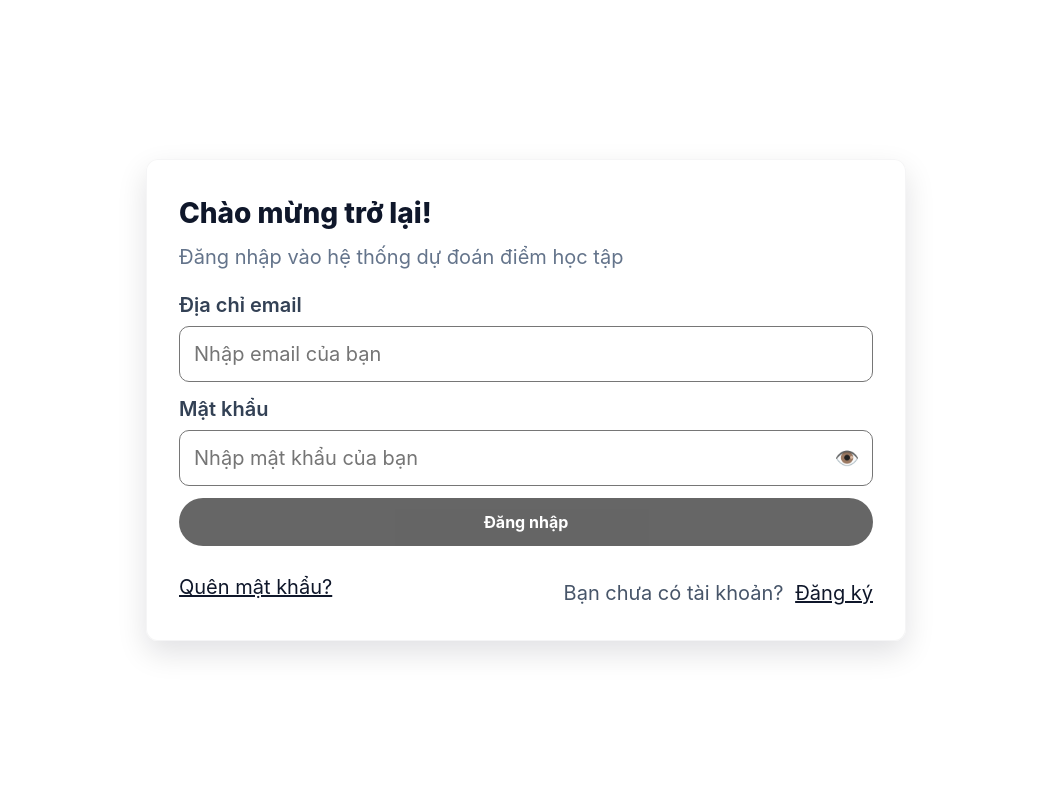
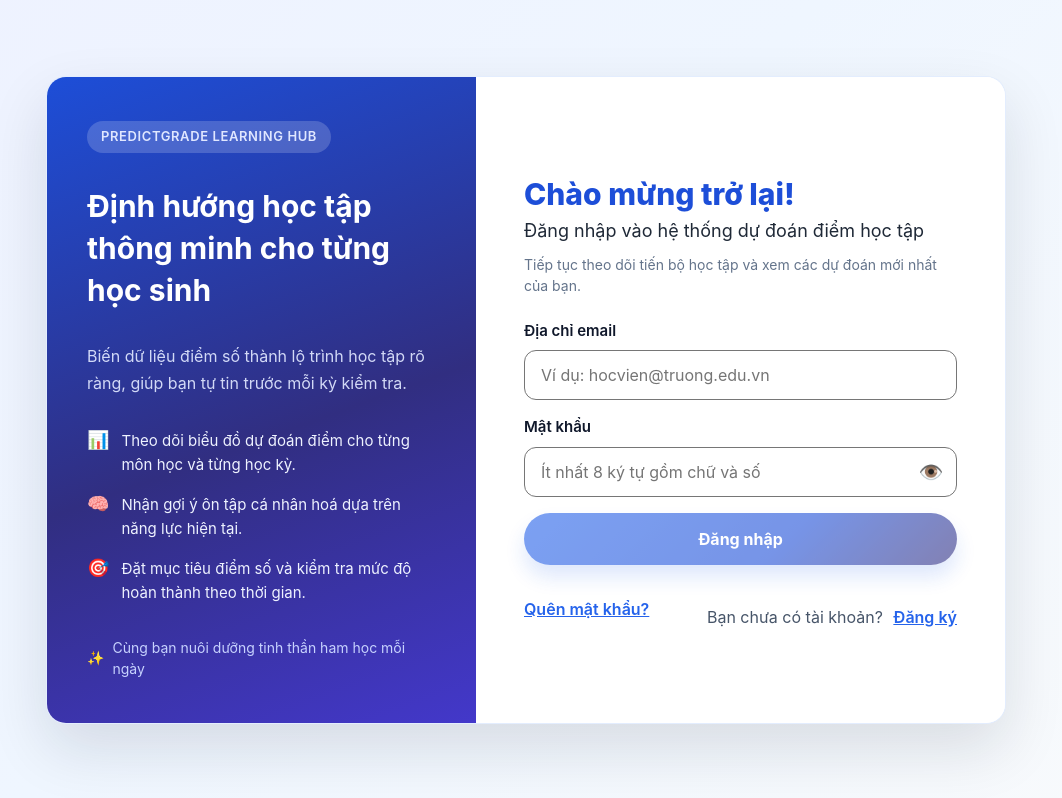
Before and after one commit to PhamVuMinhHuy/TTTN_Predict_Web, a React (Vite) app in the folder FE/predict_app/: page /auth in a window 1280 px wide. Shown: the whole page, without its empty margins (114-1176 px from the left). Built offline with nearby package versions, Linux system fonts and the light colour scheme.

Commit message:
chinh lai UI dang nhap/dang ki

```diff
--- a/FE/predict_app/assets/styles/auth.styles.js
+++ b/FE/predict_app/assets/styles/auth.styles.js
@@ -1,35 +1,130 @@
 // UI-only style objects for the Auth component
 export const containerStyle = {
-  fontFamily: "Inter, Roboto, Arial, sans-serif",
-  padding: 24,
+  fontFamily: "'Inter', 'Roboto', Arial, sans-serif",
+  padding: "48px 24px",
   display: "flex",
   alignItems: "center",
   justifyContent: "center",
   minHeight: "100vh",
-  // Background image is provided by the page; keep transparent layer for contrast
-  backgroundSize: "cover",
+  background: "linear-gradient(135deg, #eef2ff 0%, #eff6ff 45%, #f8fafc 100%)",
 };
 
 export const cardStyle = {
   width: "100%",
-  maxWidth: 760,
-  /* let content define height but keep a comfortable minimum */
-  minHeight: 400,
-  background: "rgba(255,255,255,0.98)",
-  padding: "32px",
-  borderRadius: 12,
-  boxShadow: "0 12px 30px rgba(2,6,23,0.12)",
-  border: "1px solid rgba(15,23,42,0.04)",
+  maxWidth: 960,
+  background: "#ffffff",
+  padding: 0,
+  borderRadius: 20,
+  boxShadow: "0 25px 60px rgba(15, 23, 42, 0.12)",
+  border: "1px solid rgba(59, 130, 246, 0.14)",
+  display: "flex",
+  flexWrap: "wrap",
+  overflow: "hidden",
+};
+
+export const infoPanelStyle = {
+  background: "linear-gradient(160deg, #1d4ed8 0%, #312e81 55%, #4338ca 100%)",
+  color: "#e0e7ff",
+  padding: "44px 40px",
+  display: "flex",
+  flexDirection: "column",
+  gap: 32,
+  flex: "1 1 320px",
+  minWidth: 280,
+};
+
+export const infoBadge = {
+  alignSelf: "flex-start",
+  background: "rgba(255, 255, 255, 0.18)",
+  color: "#e0e7ff",
+  padding: "6px 14px",
+  borderRadius: 999,
+  fontSize: 13,
+  fontWeight: 600,
+  letterSpacing: 0.6,
+  textTransform: "uppercase",
+};
+
+export const infoTitle = {
+  fontSize: 30,
+  fontWeight: 700,
+  lineHeight: 1.4,
+  color: "#fff",
+  margin: 0,
+};
+
+export const infoSubtitle = {
+  fontSize: 16,
+  lineHeight: 1.7,
+  opacity: 0.92,
+  margin: 0,
+};
+
+export const infoList = {
+  display: "grid",
+  gap: 16,
+  padding: 0,
+  margin: 0,
+  listStyle: "none",
+};
+
+export const infoListItem = {
+  display: "flex",
+  alignItems: "flex-start",
+  gap: 12,
+  fontSize: 15,
+  lineHeight: 1.6,
+  color: "#eef2ff",
+};
+
+export const infoListIcon = {
+  fontSize: 18,
+  lineHeight: 1,
+  marginTop: 2,
+};
+
+export const infoFooter = {
+  marginTop: "auto",
+  fontSize: 14,
+  color: "#c7d2fe",
+  display: "flex",
+  alignItems: "center",
+  gap: 8,
+};
+
+export const formPanelStyle = {
+  padding: "44px 48px",
+  display: "flex",
+  flexDirection: "column",
+  justifyContent: "center",
+  background: "#ffffff",
+  flex: "1 1 420px",
+  minWidth: 320,
 };
 
 export const headerStyle = {
   display: "flex",
-  alignItems: "center",
-  justifyContent: "space-between",
-  marginBottom: 18,
+  flexDirection: "column",
+  gap: 10,
+  marginBottom: 24,
 };
-export const brandStyle = { fontWeight: 800, fontSize: 28, color: "#0f172a" };
-export const subtitleStyle = { color: "#64748b", fontSize: 20, marginTop: 8 };
+export const brandStyle = {
+  fontWeight: 800,
+  fontSize: 30,
+  color: "#1d4ed8",
+};
+export const subtitleStyle = {
+  color: "#1f2937",
+  fontSize: 18,
+  marginTop: 0,
+  lineHeight: 1.5,
+};
+
+export const supportText = {
+  fontSize: 14,
+  color: "#64748b",
+  margin: 0,
+};
 
 export const tabsStyle = { display: "flex", gap: 8, marginBottom: 20 };
 export const tabButtonInactive = {
@@ -49,58 +144,63 @@ export const tabButtonActive = {
   cursor: "pointer",
 };
 
-export const formStyle = { display: "grid", gap: 12 };
+export const formStyle = { display: "grid", gap: 16 };
 export const labelStyle = {
   display: "block",
-  fontSize: 20,
+  fontSize: 15,
   fontWeight: 600,
-  color: "#334155",
-  marginBottom: 6,
+  color: "#0f172a",
+  marginBottom: 8,
 };
 export const inputStyle = {
   width: "100%",
-  padding: "12px 14px",
-  borderRadius: 10,
-  border: "1px solid rgba(15,23,42,0.08)",
+  padding: "12px 16px",
+  borderRadius: 12,
+  border: "1px solid rgba(148, 163, 184, 0.6)",
   boxSizing: "border-box",
   outline: "none",
-  fontSize: 20,
-  background: "#ffffff",
+  fontSize: 16,
+  background: "rgba(255,255,255,0.96)",
+  transition: "border 0.2s ease, box-shadow 0.2s ease",
 };
 
 export const actionsStyle = { marginTop: 18, display: "flex", gap: 12 };
 export const primaryButton = {
-  padding: "12px 16px",
-  background: "#000",
+  padding: "14px 18px",
+  background: "linear-gradient(135deg, #2563eb 0%, #1d4ed8 60%, #312e81 100%)",
   color: "#fff",
   border: "none",
   borderRadius: 999,
   cursor: "pointer",
   fontWeight: 700,
   width: "100%",
+  fontSize: 16,
+  boxShadow: "0 12px 20px rgba(37, 99, 235, 0.25)",
+  transition: "transform 0.15s ease, box-shadow 0.15s ease",
 };
 export const secondaryButton = {
   padding: "10px 14px",
   background: "transparent",
-  color: "#0f172a",
-  border: "1px solid rgba(15,23,42,0.06)",
-  borderRadius: 8,
+  color: "#1d4ed8",
+  border: "1px solid rgba(59, 130, 246, 0.5)",
+  borderRadius: 12,
   cursor: "pointer",
 };
 
 export const smallLink = {
-  fontSize: 20,
-  color: "#0f172a",
+  fontSize: 16,
+  color: "#2563eb",
   cursor: "pointer",
   textDecoration: "underline",
   background: "none",
   border: "none",
   padding: 0,
+  fontWeight: 600,
 };
 
 export const footerStyle = {
-  marginTop: 12,
-  fontSize: 20,
+  marginTop: 16,
+  fontSize: 16,
   color: "#475569",
   textAlign: "center",
 };
--- a/FE/predict_app/src/(auth)/index.jsx
+++ b/FE/predict_app/src/(auth)/index.jsx
@@ -1,7 +1,6 @@
 import React, {
   useState,
   useCallback,
-  useMemo,
   useRef,
   useEffect,
 } from "react";
@@ -20,11 +19,26 @@ import {
   footerStyle,
   passwordInputWrapper,
   passwordToggleIcon,
+  infoPanelStyle,
+  infoBadge,
+  infoTitle,
+  infoSubtitle,
+  infoList,
+  infoListItem,
+  infoListIcon,
+  infoFooter,
+  formPanelStyle,
+  supportText,
 } from "../../assets/styles/auth.styles";
 import Signup from "./signup";
 import { useForm } from "../hooks/useForm";
 import { useAuth } from "../hooks/useAuth";
 import { validationRules } from "../utils/validation";
+
+const LOGIN_VALIDATION_RULES = {
+  email: validationRules.email,
+  password: validationRules.password,
+};
 
 function LoginForm({ onSwitch, onSuccess }) {
   const emailRef = useRef(null);
@@ -32,14 +46,6 @@ function LoginForm({ onSwitch, onSuccess }) {
   const [showPassword, setShowPassword] = useState(false);
 
   const { login, loading, error, clearError } = useAuth();
-
-  const loginValidationRules = useMemo(
-    () => ({
-      email: validationRules.email,
-      password: validationRules.password,
-    }),
-    []
-  );
 
   const {
     values,
@@ -50,7 +56,7 @@ function LoginForm({ onSwitch, onSuccess }) {
     setValue,
     setFieldTouched,
     validateAll,
-  } = useForm({ email: "", password: "" }, loginValidationRules);
+  } = useForm({ email: "", password: "" }, LOGIN_VALIDATION_RULES);
 
   // Focus on email input when component mounts
   useEffect(() => {
@@ -70,7 +76,13 @@ function LoginForm({ onSwitch, onSuccess }) {
     async (e) => {
       e.preventDefault();
 
-      if (!validateAll()) {
+      // Force validation of all fields before submit
+      const isValid = validateAll();
+      if (!isValid) {
+        // Mark all fields as touched to show validation errors
+        Object.keys(LOGIN_VALIDATION_RULES).forEach(field => {
+          setFieldTouched(field);
+        });
         return;
       }
 
@@ -87,7 +99,7 @@ function LoginForm({ onSwitch, onSuccess }) {
 
       setIsSubmitting(false);
     },
-    [values, validateAll, setIsSubmitting, login, onSuccess]
+    [values, validateAll, setIsSubmitting, login, onSuccess, setFieldTouched]
   );
 
   const handleForgotPassword = useCallback(() => {
@@ -100,11 +112,9 @@ function LoginForm({ onSwitch, onSuccess }) {
     }
   }, [values.email]);
 
-  const isFormValid = useMemo(() => {
-    return Object.keys(loginValidationRules).every(
+  const isFormValid = Object.keys(LOGIN_VALIDATION_RULES).every(
     (key) => !errors[key] && values[key]
   );
-  }, [errors, values, loginValidationRules]);
 
   return (
     <form onSubmit={handleSubmit} style={formStyle}>
@@ -130,8 +140,7 @@ function LoginForm({ onSwitch, onSuccess }) {
           type="email"
           value={values.email}
           onChange={(e) => setValue("email", e.target.value)}
-          onBlur={() => setFieldTouched("email")}
-          placeholder="Nhập email của bạn"
+          placeholder="Ví dụ: hocvien@truong.edu.vn"
           style={{
             ...inputStyle,
             borderColor:
@@ -156,8 +165,7 @@ function LoginForm({ onSwitch, onSuccess }) {
             type={showPassword ? "text" : "password"}
             value={values.password}
             onChange={(e) => setValue("password", e.target.value)}
-            onBlur={() => setFieldTouched("password")}
-            placeholder="Nhập mật khẩu của bạn"
+            placeholder="Ít nhất 8 ký tự gồm chữ và số"
             style={{
               ...inputStyle,
               paddingRight: "45px",
@@ -258,20 +266,31 @@ export default function Auth() {
     navigate("/");
   };
 
-  // Memoize the header content based on mode
-  const headerContent = useMemo(() => {
-    if (mode === "login") {
-      return {
+  // Get header content based on mode
+  const headerContent = mode === "login"
+    ? {
         title: "Chào mừng trở lại!",
         subtitle: "Đăng nhập vào hệ thống dự đoán điểm học tập",
-      };
-    } else {
-      return {
+      }
+    : {
         title: "Tạo tài khoản mới",
         subtitle: "Điền thông tin để tạo tài khoản",
       };
-    }
-  }, [mode]);
+
+  const infoHighlights = [
+    {
+      icon: "📊",
+      text: "Theo dõi biểu đồ dự đoán điểm cho từng môn học và từng học kỳ.",
+    },
+    {
+      icon: "🧠",
+      text: "Nhận gợi ý ôn tập cá nhân hoá dựa trên năng lực hiện tại.",
+    },
+    {
+      icon: "🎯",
+      text: "Đặt mục tiêu điểm số và kiểm tra mức độ hoàn thành theo thời gian.",
+    },
+  ];
 
   // Handle mode switch with useCallback to prevent unnecessary re-renders
   const handleModeSwitch = useCallback((newMode) => {
@@ -283,15 +302,42 @@ export default function Auth() {
     setMode("login");
   }, []);
 
+  const supportCopy =
+    mode === "login"
+      ? "Tiếp tục theo dõi tiến bộ học tập và xem các dự đoán mới nhất của bạn."
+      : "Tạo tài khoản để lưu kết quả, nhận lộ trình ôn tập và đồng bộ tiến độ.";
+
   return (
     <div style={containerStyle}>
       <div style={cardStyle}>
+        <div style={infoPanelStyle}>
+          <span style={infoBadge}>PredictGrade Learning Hub</span>
+          <h2 style={infoTitle}>Định hướng học tập thông minh cho từng học sinh</h2>
+          <p style={infoSubtitle}>
+            Biến dữ liệu điểm số thành lộ trình học tập rõ ràng, giúp bạn tự tin trước mỗi
+            kỳ kiểm tra.
+          </p>
+          <ul style={infoList}>
+            {infoHighlights.map((item) => (
+              <li key={item.text} style={infoListItem}>
+                <span style={infoListIcon}>{item.icon}</span>
+                <span>{item.text}</span>
+              </li>
+            ))}
+          </ul>
+          <div style={infoFooter}>
+            <span>✨</span>
+            <span>Cùng bạn nuôi dưỡng tinh thần ham học mỗi ngày</span>
+          </div>
+        </div>
+
+        <div style={formPanelStyle}>
           <div style={headerStyle}>
             <div>
               <div style={brandStyle}>{headerContent.title}</div>
               <div style={subtitleStyle}>{headerContent.subtitle}</div>
             </div>
-          {/* tabs removed - single-column card design like the mock */}
+            <p style={supportText}>{supportCopy}</p>
           </div>
 
           {mode === "login" ? (
@@ -301,5 +347,6 @@ export default function Auth() {
           )}
         </div>
       </div>
+    </div>
   );
 }
--- a/FE/predict_app/src/(auth)/signup.jsx
+++ b/FE/predict_app/src/(auth)/signup.jsx
@@ -1,10 +1,4 @@
-import React, {
-  useCallback,
-  useMemo,
-  useRef,
-  useEffect,
-  useState,
-} from "react";
+import React, { useCallback, useRef, useEffect, useState } from "react";
 import {
   formStyle,
   labelStyle,
@@ -18,8 +12,16 @@ import { useForm } from "../hooks/useForm";
 import { useAuth } from "../hooks/useAuth";
 import { validationRules } from "../utils/validation";
 
+const SIGNUP_VALIDATION_RULES = {
+  name: validationRules.name,
+  email: validationRules.email,
+  password: validationRules.password,
+  confirmPassword: validationRules.confirmPassword,
+};
+
 // UI-only Signup page with enhanced hooks. onBack should be a function that navigates back to login (e.g. setMode('login')).
 export default function Signup({ onBack, onSuccess }) {
+  const nameRef = useRef(null);
   const emailRef = useRef(null);
   const passwordRef = useRef(null);
   const confirmPasswordRef = useRef(null);
@@ -28,15 +30,6 @@ export default function Signup({ onBack, onSuccess }) {
   const [showConfirmPassword, setShowConfirmPassword] = useState(false);
 
   const { register, loading, error, clearError } = useAuth();
-
-  const signupValidationRules = useMemo(
-    () => ({
-      email: validationRules.email,
-      password: validationRules.password,
-      confirmPassword: validationRules.confirmPassword,
-    }),
-    []
-  );
 
   const {
     values,
@@ -48,14 +41,14 @@ export default function Signup({ onBack, onSuccess }) {
     setFieldTouched,
     validateAll,
   } = useForm(
-    { email: "", password: "", confirmPassword: "" },
-    signupValidationRules
+    { name: "", email: "", password: "", confirmPassword: "" },
+    SIGNUP_VALIDATION_RULES
   );
 
-  // Focus on email input when component mounts
+  // Focus on name input when component mounts
   useEffect(() => {
-    if (emailRef.current) {
-      emailRef.current.focus();
+    if (nameRef.current) {
+      nameRef.current.focus();
     }
   }, []);
 
@@ -70,7 +63,13 @@ export default function Signup({ onBack, onSuccess }) {
     async (e) => {
       e.preventDefault();
 
-      if (!validateAll()) {
+      // Force validation of all fields before submit
+      const isValid = validateAll();
+      if (!isValid) {
+        // Mark all fields as touched to show validation errors
+        Object.keys(SIGNUP_VALIDATION_RULES).forEach(field => {
+          setFieldTouched(field);
+        });
         return;
       }
 
@@ -89,14 +88,12 @@ export default function Signup({ onBack, onSuccess }) {
 
       setIsSubmitting(false);
     },
-    [values, validateAll, setIsSubmitting, register, onBack, onSuccess]
+    [values, validateAll, setIsSubmitting, register, onBack, onSuccess, setFieldTouched]
   );
 
-  const isFormValid = useMemo(() => {
-    return Object.keys(signupValidationRules).every(
-      (key) => !errors[key] && values[key]
-    );
-  }, [errors, values, signupValidationRules]);
+  const isFormValid = Object.keys(SIGNUP_VALIDATION_RULES).every(
+    (key) => !errors[key] && values[key]
+  );
 
   return (
     <form onSubmit={handleSubmit} style={formStyle}>
@@ -116,18 +113,41 @@ export default function Signup({ onBack, onSuccess }) {
       )}
 
       <div>
+        <label style={labelStyle}>Tên hiển thị</label>
+        <input
+          ref={nameRef}
+          type="text"
+          value={values.name}
+          onChange={(e) => setValue("name", e.target.value)}
+          placeholder="Ví dụ: Nguyễn Văn An"
+          style={{
+            ...inputStyle,
+            borderColor:
+              touched.name && errors.name ? "#e74c3c" : inputStyle.borderColor,
+          }}
+          disabled={loading || isSubmitting}
+        />
+        {touched.name && errors.name && (
+          <div style={{ color: "#e74c3c", fontSize: "12px", marginTop: "4px" }}>
+            {errors.name}
+          </div>
+        )}
+      </div>
+
+      <div>
         <label style={labelStyle}>Địa chỉ email</label>
         <input
           ref={emailRef}
           type="email"
           value={values.email}
           onChange={(e) => setValue("email", e.target.value)}
-          onBlur={() => setFieldTouched("email")}
-          placeholder="abc@gmail.com"
+          placeholder="Ví dụ: hocvien@truong.edu.vn"
           style={{
             ...inputStyle,
             borderColor:
-              touched.email && errors.email ? "#e74c3c" : inputStyle.borderColor,
+              touched.email && errors.email
+                ? "#e74c3c"
+                : inputStyle.borderColor,
           }}
           disabled={loading || isSubmitting}
         />
@@ -146,8 +166,7 @@ export default function Signup({ onBack, onSuccess }) {
             type={showPassword ? "text" : "password"}
             value={values.password}
             onChange={(e) => setValue("password", e.target.value)}
-            onBlur={() => setFieldTouched("password")}
-            placeholder="Ít nhất 8 ký tự"
+            placeholder="Tạo mật khẩu gồm chữ hoa, chữ thường và số"
             style={{
               ...inputStyle,
               paddingRight: "45px",
@@ -191,8 +210,7 @@ export default function Signup({ onBack, onSuccess }) {
             type={showConfirmPassword ? "text" : "password"}
             value={values.confirmPassword}
             onChange={(e) => setValue("confirmPassword", e.target.value)}
-            onBlur={() => setFieldTouched("confirmPassword")}
-            placeholder="Nhập lại mật khẩu"
+            placeholder="Nhập lại mật khẩu vừa tạo"
             style={{
               ...inputStyle,
               paddingRight: "45px",
```
Lines whose indentation alone changed are shown as unchanged.
